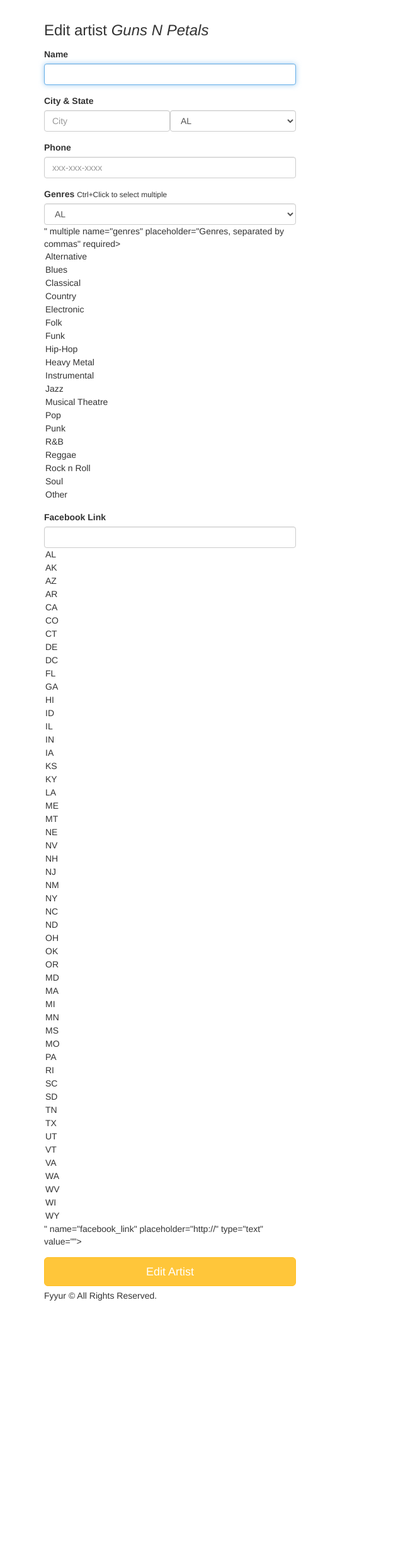
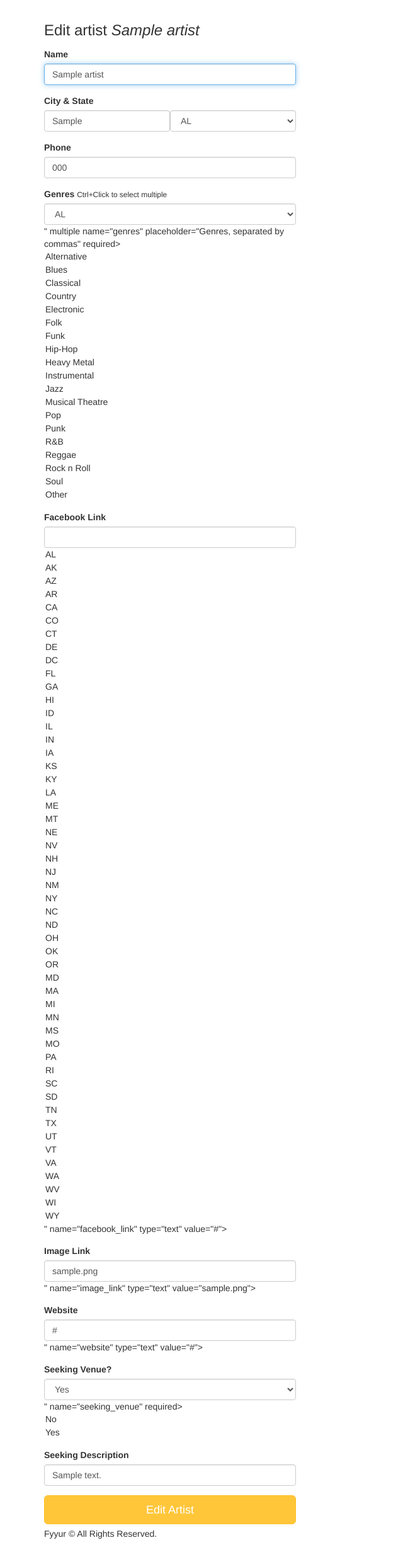
Before and after one commit to xia0m/fyyur, a Flask app: page /artists/1/edit in a window 1280 px wide. Shown: the part 60-2540 px from the top of the page at 63% size, without its empty margins (0-640 px from the left). Before the commit the page ends 2125 px from the top, so only its background shows below. Run offline with Flask 2, Linux system fonts and the light colour scheme; tables that the repository leaves empty hold one stand-in row (values such as "Sample post"); some libraries are stand-ins or nearby versions.

Commit message:
feat: implement controller to edit artist

```diff
--- a/app.py
+++ b/app.py
@@ -227,27 +227,45 @@
 @app.route('/artists/<int:artist_id>/edit', methods=['GET'])
 def edit_artist(artist_id):
   form = ArtistForm()
-  artist={
-    "id": 4,
-    "name": "Guns N Petals",
-    "genres": ["Rock n Roll"],
-    "city": "San Francisco",
-    "state": "CA",
-    "phone": "326-123-5000",
-    "website": "https://www.gunsnpetalsband.com",
-    "facebook_link": "https://www.facebook.com/GunsNPetals",
-    "seeking_venue": True,
-    "seeking_description": "Looking for shows to perform at in the San Francisco Bay Area!",
-    "image_link": "https://images.unsplash.com/photo-1549213783-8284d0336c4f?ixlib=rb-1.2.1&ixid=eyJhcHBfaWQiOjEyMDd9&auto=format&fit=crop&w=300&q=80"
-  }
   # TODO: populate form with fields from artist with ID <artist_id>
+  artist = Artist.query.get(artist_id)
+  form.name.default = artist.name
+  form.city.default = artist.city
+  form.state.default = artist.state
+  form.phone.default = artist.phone
+  form.genres.default = artist.genres
+  form.website.default = artist.website
+  form.facebook_link.default = artist.facebook_link
+  form.image_link.default = artist.image_link
+  form.seeking_venue.default = "Yes" if artist.seeking_venue==True else "No"
+  form.seeking_description.default = artist.seeking_description
+  form.process()
   return render_template('forms/edit_artist.html', form=form, artist=artist)
 
 @app.route('/artists/<int:artist_id>/edit', methods=['POST'])
 def edit_artist_submission(artist_id):
   # TODO: take values from the form submitted, and update existing
   # artist record with ID <artist_id> using the new attributes
+  artist = Artist.query.get(artist_id)
+  artist.name = request.form['name']
+  artist.city = request.form['city']
+  artist.state = request.form['state']
+  artist.phone = request.form['phone']
+  artist.genres = request.form.getlist('genres')
+  artist.facebook_link = request.form['facebook_link']
+  artist.image_link = request.form['image_link']
+  artist.website = request.form['website']
+  artist.seeking_venue = True if request.form['seeking_venue']=='Yes' else False
+  artist.seeking_description = request.form['seeking_description']
 
+  try:
+    db.session.commit()
+    flash(f"Artist {artist.name} was successfully edited! ")
+  except:
+    db.session.rollback()
+    flash(f'An error occurred. Artist {artist.name} could not be listed.')
+  finally:
+    db.session.close()
   return redirect(url_for('show_artist', artist_id=artist_id))
 
 @app.route('/venues/<int:venue_id>/edit', methods=['GET'])
--- a/templates/forms/edit_artist.html
+++ b/templates/forms/edit_artist.html
@@ -30,7 +30,23 @@
     </div>
     <div class="form-group">
       <label for="genres">Facebook Link</label>
-          {{ form.facebook_link(class_ = 'form-control', placeholder='http://', id=form.state, autofocus = true) }}
+      {{ form.facebook_link(class_ = 'form-control',id=form.state, autofocus = true) }}
+    </div>
+    <div class="form-group">
+      <label for="image-link">Image Link</label>
+      {{ form.image_link(class_ = 'form-control', id=form.image_link, autofocus = true) }}
+    </div>
+    <div class="form-group">
+      <label for="website">Website</label>
+      {{ form.website(class_ = 'form-control', id=form.website, autofocus = true) }}
+    </div>
+    <div class="form-group">
+      <label for="seeking_venue">Seeking Venue?</label>
+      {{ form.seeking_venue(class_ = 'form-control', id=form.seeking_venue, autofocus = true) }}
+    </div>
+    <div class="form-group">
+      <label for="seeking_description">Seeking Description</label>
+      {{ form.seeking_description(class_ = 'form-control', id=form.seeking_talent, autofocus = true) }}
     </div>
     <input type="submit" value="Edit Artist" class="btn btn-primary btn-lg btn-block">
   </form>
```
Lines whose indentation alone changed are shown as unchanged.
